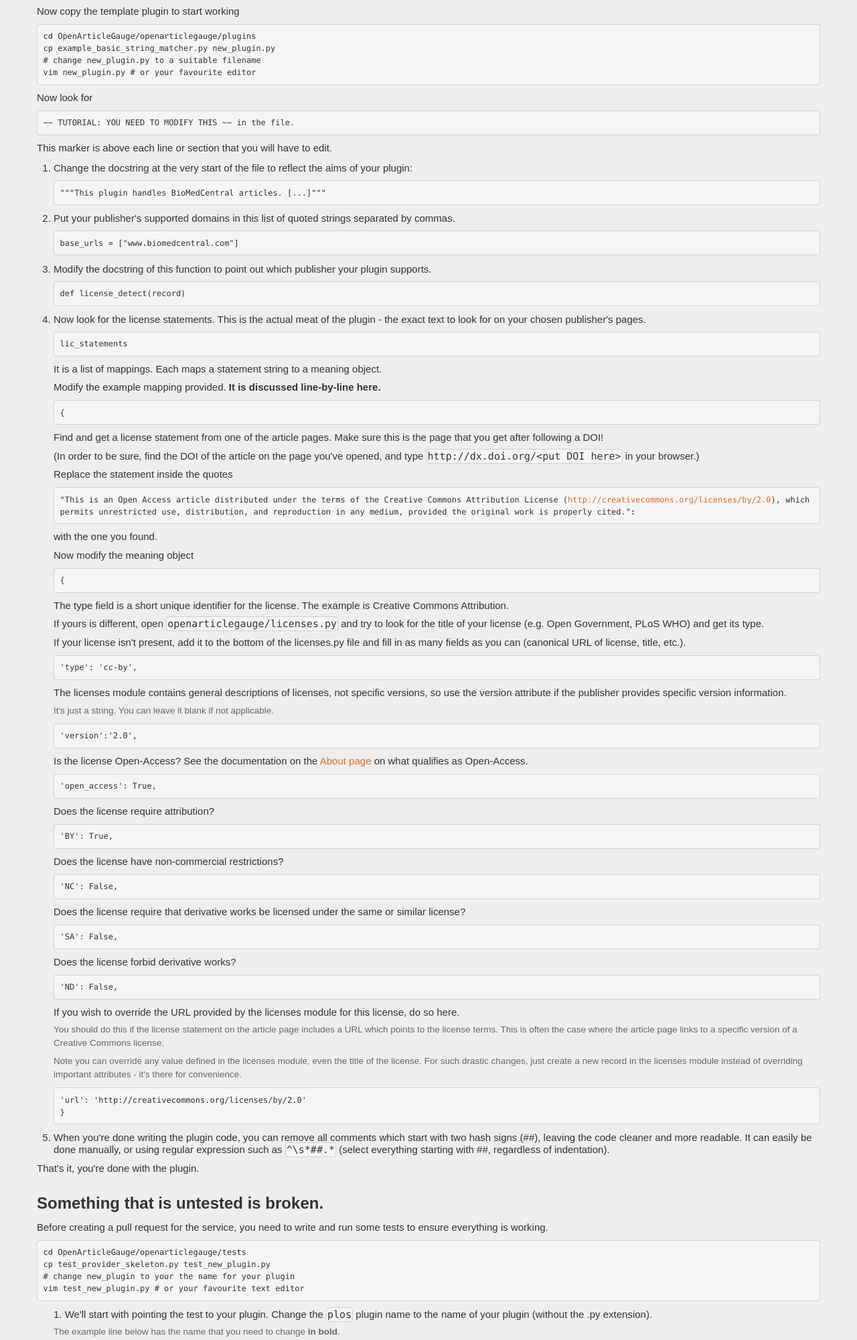
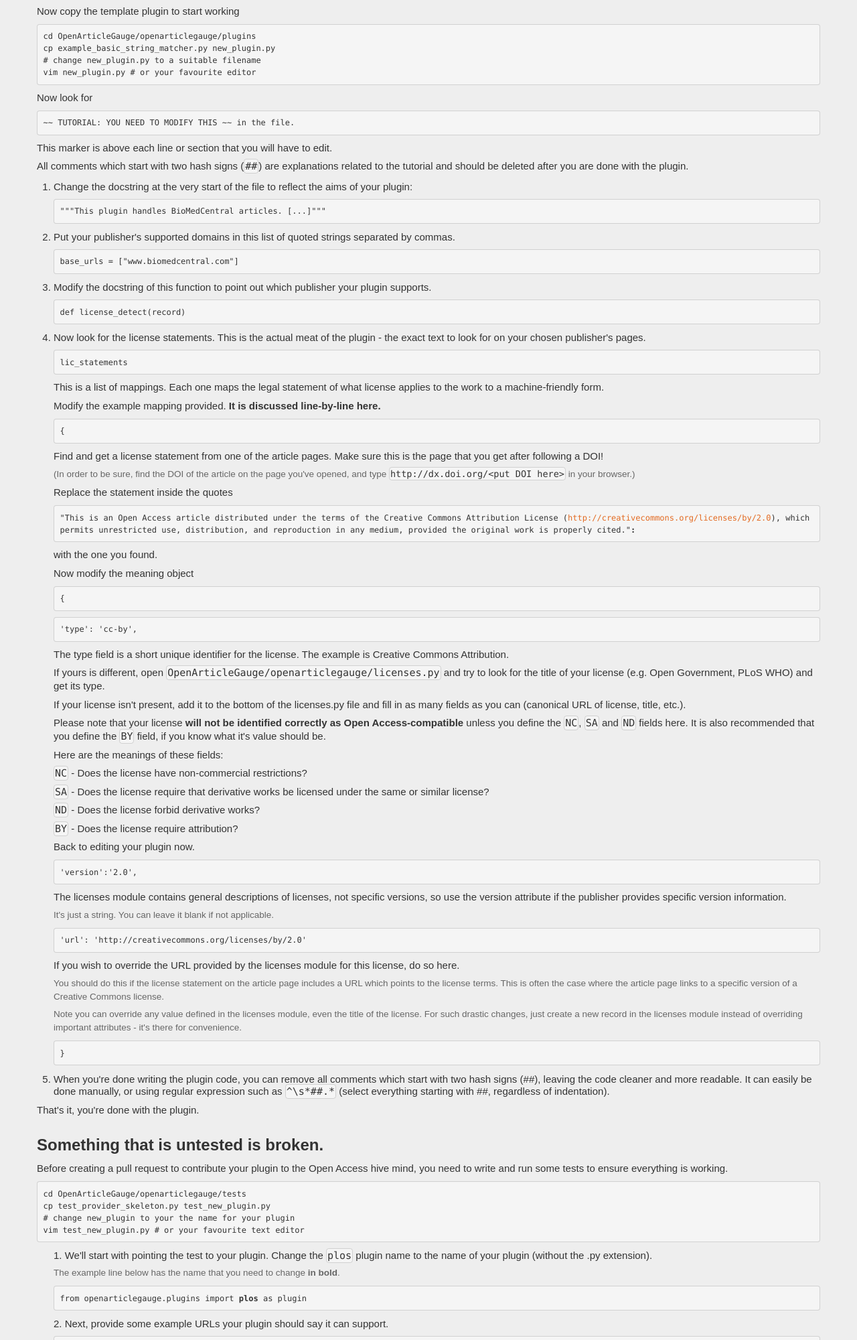
Before and after one commit to CottageLabs/OpenArticleGauge, a Flask app: page /developers/plugins in a window 1280 px wide. Shown: the part 914-2914 px from the top of the page at 67% size. Run offline with Flask 2, Linux system fonts and the light colour scheme; parts of the project's set-up code (start-up, migrations or seed data) failed here and were passed over; some libraries are stand-ins or nearby versions.

Commit message:
Update plugin howto to match new way of defining license rights and clarify language

```diff
--- a/openarticlegauge/licenses.py
+++ b/openarticlegauge/licenses.py
@@ -11,6 +11,10 @@ license_rights_info = {
 'SA': 'ShareAlike requirement',
 'ND': 'NoDerivatives restriction'
 }
+
+# No license can be considered "supported" until it has:
+# a) a record below
+# b) NC, SA and ND keys defined in that record
 
 LICENSES = {
   "afl-3.0": {
--- a/openarticlegauge/templates/developers/plugins.html
+++ b/openarticlegauge/templates/developers/plugins.html
@@ -52,6 +52,8 @@ Now look for <pre>~~ TUTORIAL: YOU NEED TO MODIFY THIS ~~ in the file.</pre>
 This marker is above each line or section that you will have to edit.
 </div>
 
+<div>All comments which start with two hash signs (<span class="inlinecode">##</span>) are explanations related to the tutorial and should be deleted after you are done with the plugin.</div>
+
 <ol>
 <li>Change the docstring at the very start of the file to reflect the aims of your plugin:</li>
 <pre class="python">"""This plugin handles BioMedCentral articles. [...]"""</pre>
@@ -66,7 +68,7 @@ This marker is above each line or section that you will have to edit.
 
 <pre class="python">lic_statements</pre>
 
-<div>It is a list of mappings. Each maps a statement string to a meaning object.</div>
+<div>This is a list of mappings. Each one maps the legal statement of what license applies to the work to a machine-friendly form.</div>
 
 <div>Modify the example mapping provided. <strong>It is discussed line-by-line here.</strong></div>
 
@@ -74,7 +76,7 @@ This marker is above each line or section that you will have to edit.
 
 <div>Find and get a license statement from one of the article pages. Make sure this is the page that you get after following a DOI!</div>
 
-<div id="extrahelp">(In order to be sure, find the DOI of the article on the page you've opened, and type <span class="inlinecode">http://dx.doi.org/&lt;put DOI here&gt;</span> in your browser.)</div>
+<div class="extrahelp">(In order to be sure, find the DOI of the article on the page you've opened, and type <span class="inlinecode">http://dx.doi.org/&lt;put DOI here&gt;</span> in your browser.)</div>
 
 <div>Replace the statement inside the quotes</div>
 <pre>"This is an Open Access article distributed under the terms of the Creative Commons Attribution License (<a href='http://creativecommons.org/licenses/by/2.0'>http://creativecommons.org/licenses/by/2.0</a>), which permits unrestricted use, distribution, and reproduction in any medium, provided the original work is properly cited."<strong>:</strong></pre>
@@ -83,35 +85,36 @@ with the one you found.
 <div>Now modify the meaning object</div>
 <pre class="python">{</pre>
 
+<pre class="python">'type': 'cc-by',</pre>
 <div>The type field is a short unique identifier for the license. The example is Creative Commons Attribution.</div>
-<div>If yours is different, open <span class="inlinecode">openarticlegauge/licenses.py</span> and try to look for the title of your license (e.g. Open Government, PLoS WHO) and get its type.</div>
+
+<div>If yours is different, open <span class="inlinecode">OpenArticleGauge/openarticlegauge/licenses.py</span> and try to look for the title of your license (e.g. Open Government, PLoS WHO) and get its type.</div>
+
 <div>If your license isn't present, add it to the bottom of the licenses.py file and fill in as many fields as you can (canonical URL of license, title, etc.).</div>
-<pre class="python">'type': 'cc-by',</pre>
+<div>Please note that your license <strong>will not be identified correctly as Open Access-compatible</strong> unless you define the <span class="inlinecode">NC</span>, <span class="inlinecode">SA</span> and <span class="inlinecode">ND</span> fields here. It is also recommended that you define the <span class="inlinecode">BY</span> field, if you know what it's value should be.</div>
 
+<div>Here are the meanings of these fields:<div>
+
+<div><span class="inlinecode">NC</span> - Does the license have non-commercial restrictions?</div>
+
+<div><span class="inlinecode">SA</span> - Does the license require that derivative works be licensed under the same or similar license?</div>
+
+<div><span class="inlinecode">ND</span> - Does the license forbid derivative works?</div>
+
+<div><span class="inlinecode">BY</span> - Does the license require attribution?</div>
+
+
+<div>Back to editing your plugin now.</div>
+
+<pre class="python">'version':'2.0',</pre>
 <div>The licenses module contains general descriptions of licenses, not specific versions, so use the version attribute if the publisher provides specific version information.</div>
 <div class="extrahelp">It's just a string. You can leave it blank if not applicable.</div>
-<pre class="python">'version':'2.0',</pre>
 
-<div>Is the license Open-Access? See the documentation on the <a href="/about.html#policy">About page</a> on what qualifies as Open-Access.</div>
-<pre class="python">'open_access': True,</pre>
-
-<div>Does the license require attribution?</div>
-<pre class="python">'BY': True,</pre>
-
-<div>Does the license have non-commercial restrictions?</div>
-<pre class="python">'NC': False,</pre>
-
-<div>Does the license require that derivative works be licensed under the same or similar license?</div>
-<pre class="python">'SA': False,</pre>
-
-<div>Does the license forbid derivative works?</div>
-<pre class="python">'ND': False,</pre>
-
+<pre class="python">'url': 'http://creativecommons.org/licenses/by/2.0'</pre>
 <div>If you wish to override the URL provided by the licenses module for this license, do so here.</div>
 <div class="extrahelp">You should do this if the license statement on the article page includes a URL which points to the license terms. This is often the case where the article page links to a specific version of a Creative Commons license.</div>
 <div class="extrahelp">Note you can override any value defined in the licenses module, even the title of the license. For such drastic changes, just create a new record in the licenses module instead of overriding important attributes - it's there for convenience.</div>
-<pre class="python">'url': 'http://creativecommons.org/licenses/by/2.0'
-}</pre>
+<pre>}</pre>
 
 <li>When you're done writing the plugin code, you can remove all comments which start with two hash signs (##), leaving the code cleaner and more readable. It can easily be done manually, or using regular expression such as <span class="inlinecode">^\s*##.*</span> (select everything starting with ##, regardless of indentation).</li>
 
@@ -120,7 +123,7 @@ with the one you found.
 <div>That's it, you're done with the plugin.</div>
 
 <h2>Something that is untested is broken.</h2>
-<div>Before creating a pull request for the service, you need to write and run some tests to ensure everything is working.</div>
+<div>Before creating a pull request to contribute your plugin to the Open Access hive mind, you need to write and run some tests to ensure everything is working.</div>
 
 <pre class="shell">
 cd OpenArticleGauge/openarticlegauge/tests
@@ -140,9 +143,8 @@ vim test_new_plugin.py # or your favourite text editor
 <div class="extrahelp">This is a comma-delimited list of quoted strings.</div>
 <div>(This is just a URL format test, they don't have to really exist. OAG users might not always give us correct URLs!)</div>
 
-<li>Give some examples of URLs your plugin should say it CANNOT support. You can leave those as they are, unless you're writing a test for the BioMedCentral plugin, which already exists...</li>
+<li>Give some examples of URLs your plugin should say it CANNOT support. You can leave those as they are.</li>
 <pre class="python">UNSUPPORTED_URLS = ["http://www.biomedcentral.com/", "askjdfsakjdhfsa"]</pre>
-<div class="extrahelp">This is a comma-delimited list of quoted strings.</div>
 
 <li>Download an example publisher's article page that you're trying to process to <span class="inlinecode">OpenArticleGauge/openarticlegauge/tests/resources/&lt;local_filename&gt;</span></li>
 <div class="extrahelp">We suggest you use the DOI as a filename, e.g. pbio.1001406.html</div>
@@ -156,7 +158,8 @@ vim test_new_plugin.py # or your favourite text editor
     <pre class="python">os.path.join(os.path.dirname(os.path.abspath(__file__)), "resources", "<strong>pbio.1001406.html</strong>") :</pre>
 
     <li>The value: update the license comparison object to reflect the values you're expecting your plugin to write into the license object.</li>
-    <div>For this quickstart guide, make sure the values of the <span class="inlinecode">version</span>, <span class="inlinecode">type</span>, <span class="inlinecode">open_access</span>, <span class="inlinecode">BY</span>, <span class="inlinecode">NC</span>, <span class="inlinecode">SA</span> and <span class="inlinecode">ND</span> fields are the same as in your plugin's <span class="inlinecode">lic_statements</span>.</div>
+    <div>For this quickstart guide, make sure the values of the <span class="inlinecode">version</span>, <span class="inlinecode">type</span>, <span class="inlinecode">open_access</span>, <span class="inlinecode">BY</span>, <span class="inlinecode">NC</span>, <span class="inlinecode">SA</span> and <span class="inlinecode">ND</span> fields are what you expect them to be.</div>
+<div class="extrahelp">They should be the same as the ones defined in the <span class="inlinecode">licenses.py</span> file for the license you used, and as defined in your plugin's <span class="inlinecode">lic_statements</span>.</div>
 
     <li>You will also need to edit the <span class="inlinecode">provenance</span> dictionary inside the license comparison object. The only two fields you care about in this quickstart are <span class="inlinecode">source</span> and <span class="inlinecode">description</span>.</li>
 
@@ -173,7 +176,7 @@ vim test_new_plugin.py # or your favourite text editor
 <div>And that's it. Now just run your tests:</div>
 <pre class="shell">nosetests test_new_plugin.py # change the filename to the one you gave it above</pre>
 
-<div>You should see a message telling you 3 tests have run, and ending in a simple "OK". </div>
+<div>You should see a message telling you 3 tests have run, and ending in a simple "OK".</div>
 
 
     </div><!-- close container divs -->
```
Also changed, not shown: openarticlegauge/plugins/example_basic_string_matcher.py (+15 -7 lines).
